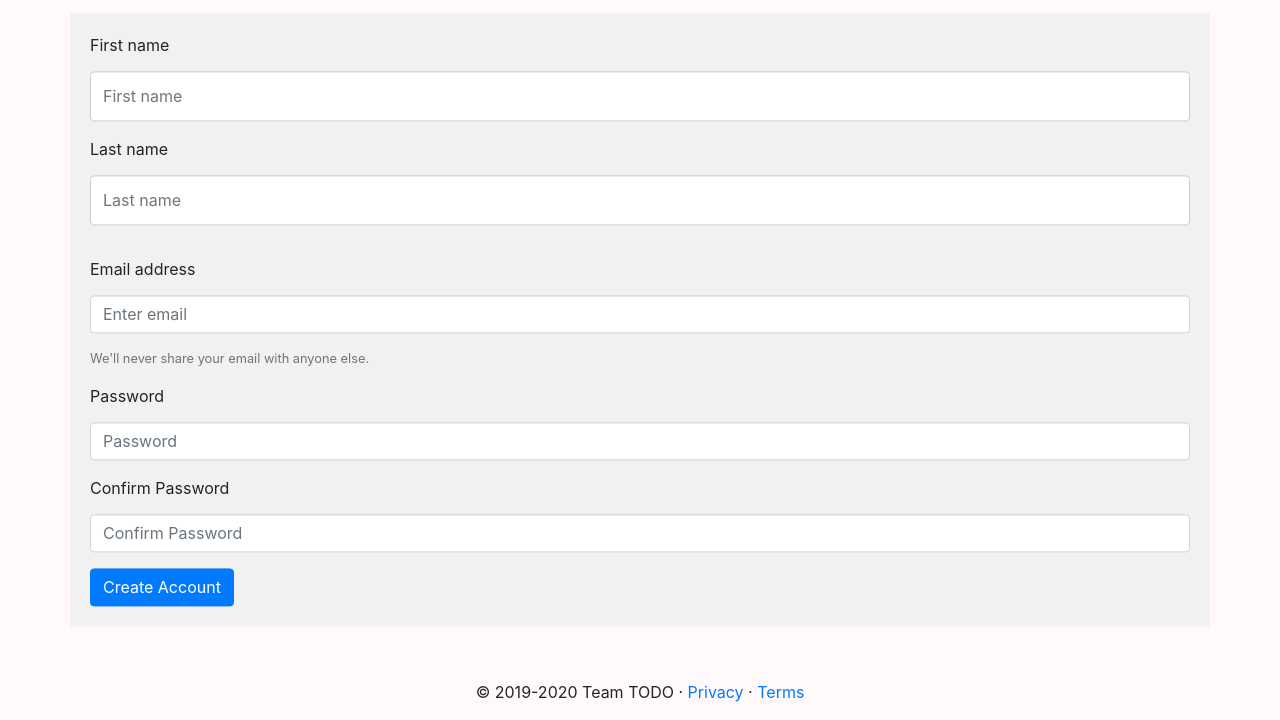
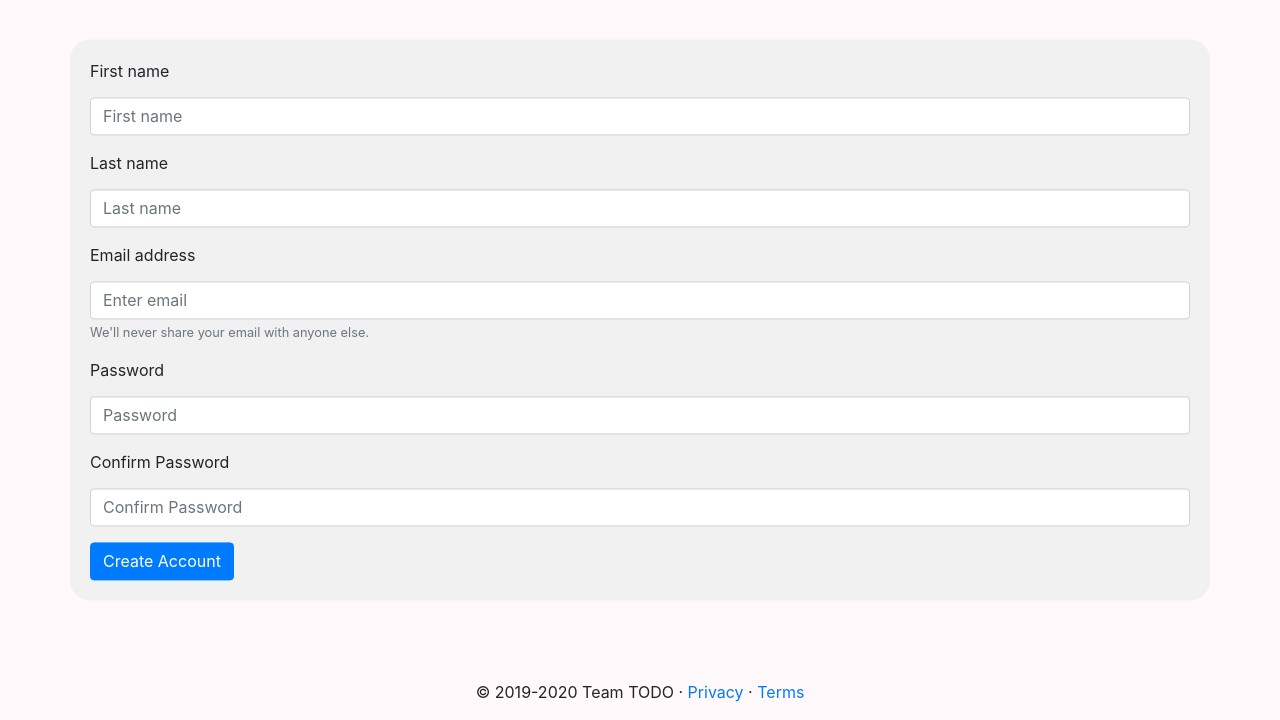
Before and after one commit to AU-CS-499-Spring-2020/Team_TODO, a Flask app: page /auth/register in a window 1280 px wide. Shown: the part 80-800 px from the top of the page. Run offline with Flask 2, Linux system fonts and the light colour scheme; some libraries are stand-ins or nearby versions.

Commit message:
Small styling changes

```diff
--- a/Pycket/pycket/static/css/login.css
+++ b/Pycket/pycket/static/css/login.css
@@ -1,5 +1,6 @@
 .container {
     background: #f1f1f1;
+    border-radius: 20px;
     padding: 20px;
     width: 600px;
     height: auto;
--- a/Pycket/pycket/static/css/signup.css
+++ b/Pycket/pycket/static/css/signup.css
@@ -10,6 +10,7 @@ input {
 
 .container {
   background-color: #f1f1f1;
+  border-radius: 20px;
   padding: 20px;
   position: absolute;
   top: 50%;
@@ -35,6 +36,10 @@ input {
   font-size: 12px;
 }
 
+#email {
+  margin-bottom: 0px;
+}
+
 .valid {
   color: green;
 }
--- a/Pycket/pycket/templates/auth/signup.html
+++ b/Pycket/pycket/templates/auth/signup.html
@@ -11,9 +11,9 @@
   <form id="signup" method="POST">
     <div class="form-group">
       <label for="firstname">First name</label>
-      <input id="firstname" name="firstname" type="text" placeholder="First name" required>
+      <input id="firstname" name="firstname" type="text" class="form-control" placeholder="First name" required>
       <label for="firstname">Last name</label>
-      <input id="lastname" name="lastname" type="text" placeholder="Last name" required>
+      <input id="lastname" name="lastname" type="text" class="form-control" placeholder="Last name" required>
     </div>
     <div class="form-group">
       <label for="email">Email address</label>
```
